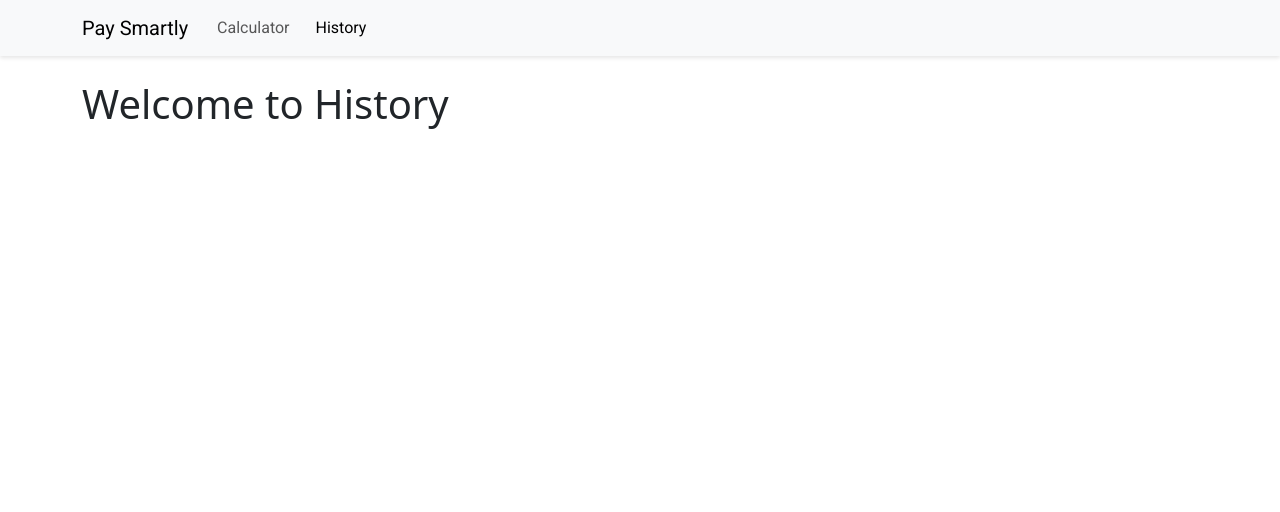
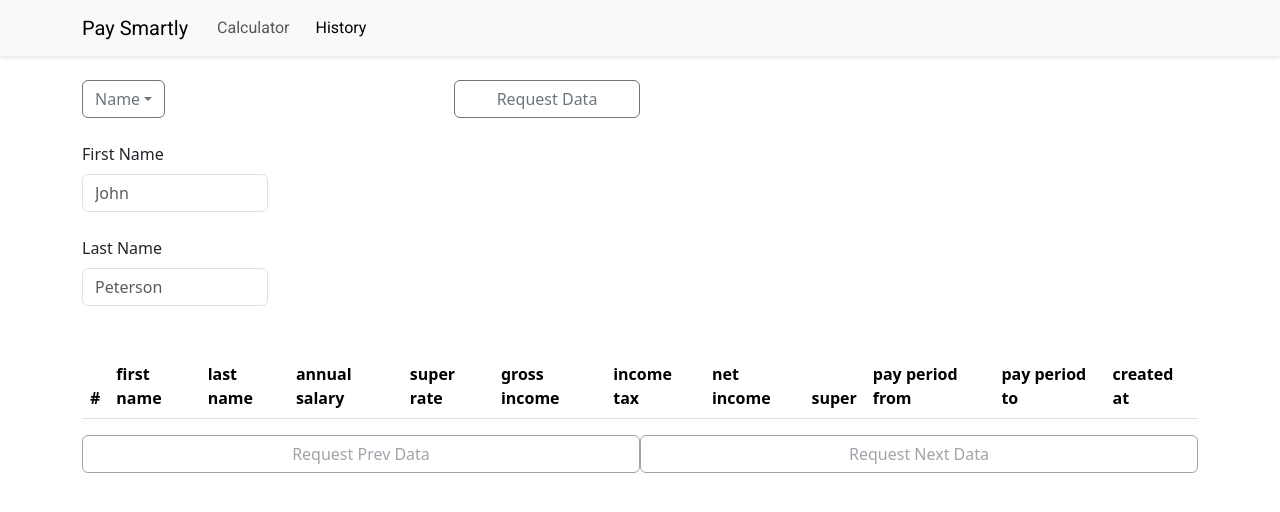
Before and after one commit to agalend/PaySmartly.PaySlipUserUI, a React (Create React App) app: page /history in a window 1280 px wide. Shown: the top 512 px of the page. Built offline with nearby package versions, Linux system fonts and the light colour scheme.

Commit message:
add history page

```diff
--- a/src/pages/history.tsx
+++ b/src/pages/history.tsx
@@ -1,17 +1,220 @@
-import React from "react";
+import Stack from "react-bootstrap/Stack";
+import Form from "react-bootstrap/Form";
+import Button from "react-bootstrap/Button";
+import Table from "react-bootstrap/Table";
+import Dropdown from "react-bootstrap/Dropdown";
+import DropdownButton from "react-bootstrap/DropdownButton";
+import Col from 'react-bootstrap/Col';
+import { useEffect, useState } from "react";
+import api from "../api/client";
+import { Response } from "../api/response";
 
 const History = () => {
+    const [validated, setValidated] = useState(false);
+    const [request, setRequest] = useState<{ searchItem1: string, searchItem2: string }>({ searchItem1: "", searchItem2: "" });
+    const [response, setResponse] = useState<Array<Response>>([]);
+    const [isLoading, setLoading] = useState<boolean>(false);
+    const [searchCriteria, setSearchCriteria] = useState<string | null>("Name");
+    const [currentPage, setCurrentPage] = useState<number>(0);
+
+    const [searchLabel1, setSearchLabel1] = useState<string>("First Name");
+    const [searchLabel2, setSearchLabel2] = useState<string>("Last Name");
+
+    const [searchSuggestion1, setSearchSuggestion1] = useState<string>("John");
+    const [searchSuggestion2, setSearchSuggestion2] = useState<string>("Peterson");
+
+    const [searchInputType, setSearchInputType] = useState<string>("text");
+
+    const [searchInput1Error, setSearchInput1Error] = useState<string>("Please set first name");
+    const [searchInput2Error, setSearchInput2Error] = useState<string>("Please set last name");
+
+    useEffect(() => {
+        switch (searchCriteria) {
+            case "Name": {
+                setSearchLabel1("First Name");
+                setSearchLabel2("Last Name");
+                setSearchSuggestion1("John");
+                setSearchSuggestion2("Peterson");
+                setSearchInputType("text");
+                setSearchInput1Error("Please set first name");
+                setSearchInput2Error("Please set last name");
+                break;
+            }
+            case "Super Rate": {
+                setSearchLabel1("From");
+                setSearchLabel2("To");
+                setSearchSuggestion1("0");
+                setSearchSuggestion2("10");
+                setSearchInputType("number");
+                setSearchInput1Error("Please set a number between 1 and 99");
+                setSearchInput2Error("Please set a number between 1 and 99");
+                break;
+            }
+            case "Annual Salary": {
+                setSearchLabel1("From");
+                setSearchLabel2("To");
+                setSearchSuggestion1("0");
+                setSearchSuggestion2("250000");
+                setSearchInputType("number");
+                setSearchInput1Error("Please set a number between 1 and 10000000");
+                setSearchInput2Error("Please set a number between 1 and 10000000");
+                break;
+            }
+        };
+    }, [searchCriteria]);
+
+    useEffect(() => {
+        async function createPaySlip(): Promise<void> {
+            switch (searchCriteria) {
+                case "Name": {
+                    const response = await api.getAllForEmployee(request.searchItem1, request.searchItem2, 10, currentPage * 10);
+                    setResponse(response);
+                    break;
+                }
+                case "Super Rate": {
+                    const response = await api.getAllForSuperRate(Number(request.searchItem1), Number(request.searchItem2), 10, currentPage * 10);
+                    setResponse(response);
+                    break;
+                }
+                case "Annual Salary": {
+                    const response = await api.getAllForAnnualSalary(Number(request.searchItem1), Number(request.searchItem2), 10, currentPage * 10);
+                    setResponse(response);
+                    break;
+                }
+            }
+        }
+        if (isLoading) {
+            createPaySlip().then(() => setLoading(false));
+        }
+    }, [isLoading]);
+
+    const handleSubmit = (event: any) => {
+        const form = event.currentTarget;
+        if (form.checkValidity() === false) {
+            event.preventDefault();
+            event.stopPropagation();
+        } else {
+            event.preventDefault();
+            event.stopPropagation();
+            setLoading(true);
+        }
+
+        setValidated(true);
+    };
+
+
     return (
-        <div
-            style={{
-                display: "flex",
-                justifyContent: "centre",
-                alignItems: "centre",
-                height: "100vh",
-            }}
-        >
-            <h1>Welcome to History</h1>
-        </div>
+        <Stack>
+            <Form noValidate validated={validated} onSubmit={handleSubmit}>
+                <Stack direction="horizontal">
+                    <Form.Group as={Col} md="4" controlId="validationCustom01">
+                        <DropdownButton id="months-dropdown" title={searchCriteria} variant="outline-secondary" onSelect={setSearchCriteria}>
+                            <Dropdown.Item eventKey="Name">Name</Dropdown.Item>
+                            <Dropdown.Item eventKey="Super Rate">Super Rate</Dropdown.Item>
+                            <Dropdown.Item eventKey="Annual Salary">Annual Salary</Dropdown.Item>
+                        </DropdownButton>
+                    </Form.Group>
+
+                    <Form.Group as={Col} md="4" controlId="validationCustom02">
+                        <Button
+                            type="submit"
+                            variant="outline-secondary"
+                            style={{ width: "50%" }}
+                            disabled={isLoading}>
+                            {isLoading ? 'Requesting…' : 'Request Data'}
+                        </Button >
+                    </Form.Group>
+                </Stack>
+
+                <Form.Label />
+                <Form.Group as={Col} md="4" controlId="validationCustom03">
+                    <Form.Label>{searchLabel1}</Form.Label>
+                    <Form.Control required type={searchInputType} placeholder={searchSuggestion1} style={{ width: "50%" }} onChange={(e) => {
+                        request.searchItem1 = e.target.value;
+                        setRequest(request);
+                    }} />
+                    <Form.Control.Feedback type="invalid">
+                        {searchInput1Error}
+                    </Form.Control.Feedback>
+                </Form.Group>
+
+                <Form.Label />
+                <Form.Group as={Col} md="4" controlId="validationCustom04">
+                    <Form.Label>{searchLabel2}</Form.Label>
+                    <Form.Control required type={searchInputType} placeholder={searchSuggestion2} style={{ width: "50%" }} onChange={(e) => {
+                        request.searchItem2 = e.target.value;
+                        setRequest(request);
+                    }} />
+                    <Form.Control.Feedback type="invalid">
+                        {searchInput2Error}
+                    </Form.Control.Feedback>
+                    <Form.Label />
+                </Form.Group>
+                <Form.Label />
+            </Form>
+            <Table striped>
+                <thead>
+                    <tr>
+                        <th>#</th>
+                        <th>first name</th>
+                        <th>last name</th>
+                        <th>annual salary</th>
+                        <th>super rate</th>
+                        <th>gross income</th>
+                        <th>income tax</th>
+                        <th>net income</th>
+                        <th>super</th>
+                        <th>pay period from</th>
+                        <th>pay period to</th>
+                        <th>created at</th>
+                    </tr>
+                </thead>
+                <tbody>
+                    {response?.map((data, index) => (
+                        <tr>
+                            <td>{index + (currentPage * 10)}</td>
+                            <td>{data.employee.firstName}</td>
+                            <td>{data.employee.lastName}</td>
+                            <td>{data.annualSalary}</td>
+                            <td>{data.superRate}</td>
+                            <td>{data.grossIncome}</td>
+                            <td>{data.incomeTax}</td>
+                            <td>{data.netIncome}</td>
+                            <td>{data.super}</td>
+                            <td>{data.payPeriodFrom.toLocaleDateString()}</td>
+                            <td>{data.payPeriodTo.toLocaleDateString()}</td>
+                            <td>{data.createdAt.toLocaleDateString()}</td>
+                        </tr>
+                    ))}
+                </tbody>
+            </Table>
+            <Stack direction="horizontal">
+                <Button
+                    variant="outline-secondary"
+                    style={{ width: "50%" }}
+                    disabled={isLoading || (currentPage <= 0)}
+                    onClick={!isLoading
+                        ? () => {
+                            setCurrentPage(currentPage - 1)
+                            setLoading(true);
+                        }
+                        : undefined}>
+                    {isLoading ? 'Requesting…' : 'Request Prev Data'}
+                </Button >
+                <Button
+                    variant="outline-secondary"
+                    style={{ width: "50%" }}
+                    disabled={isLoading || (response.length < 10)}
+                    onClick={!isLoading
+                        ? () => {
+                            setCurrentPage(currentPage + 1)
+                            setLoading(true);
+                        }
+                        : undefined}>
+                    {isLoading ? 'Requesting…' : 'Request Next Data'}
+                </Button >
+            </Stack>
+        </Stack>
     );
 };
 
```
